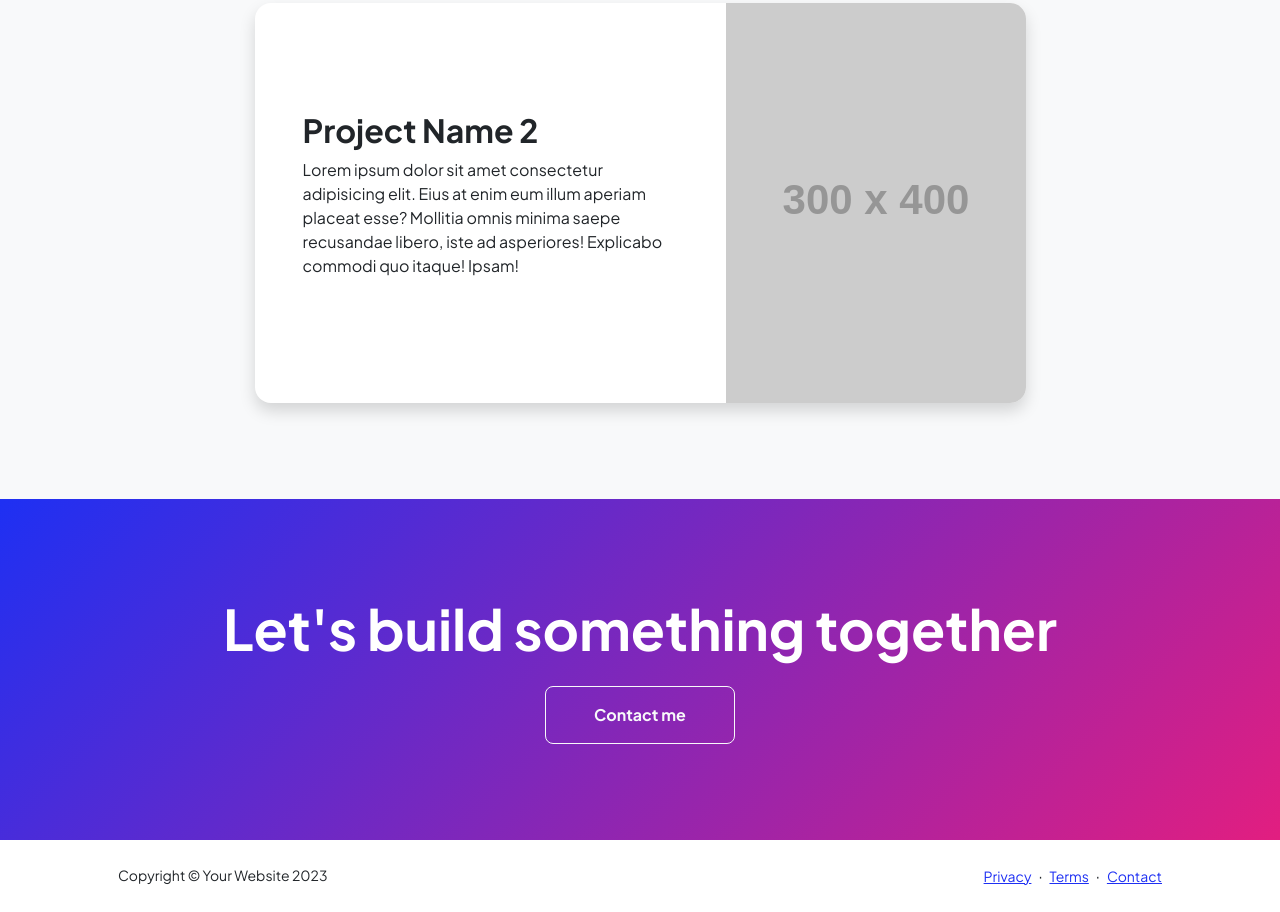
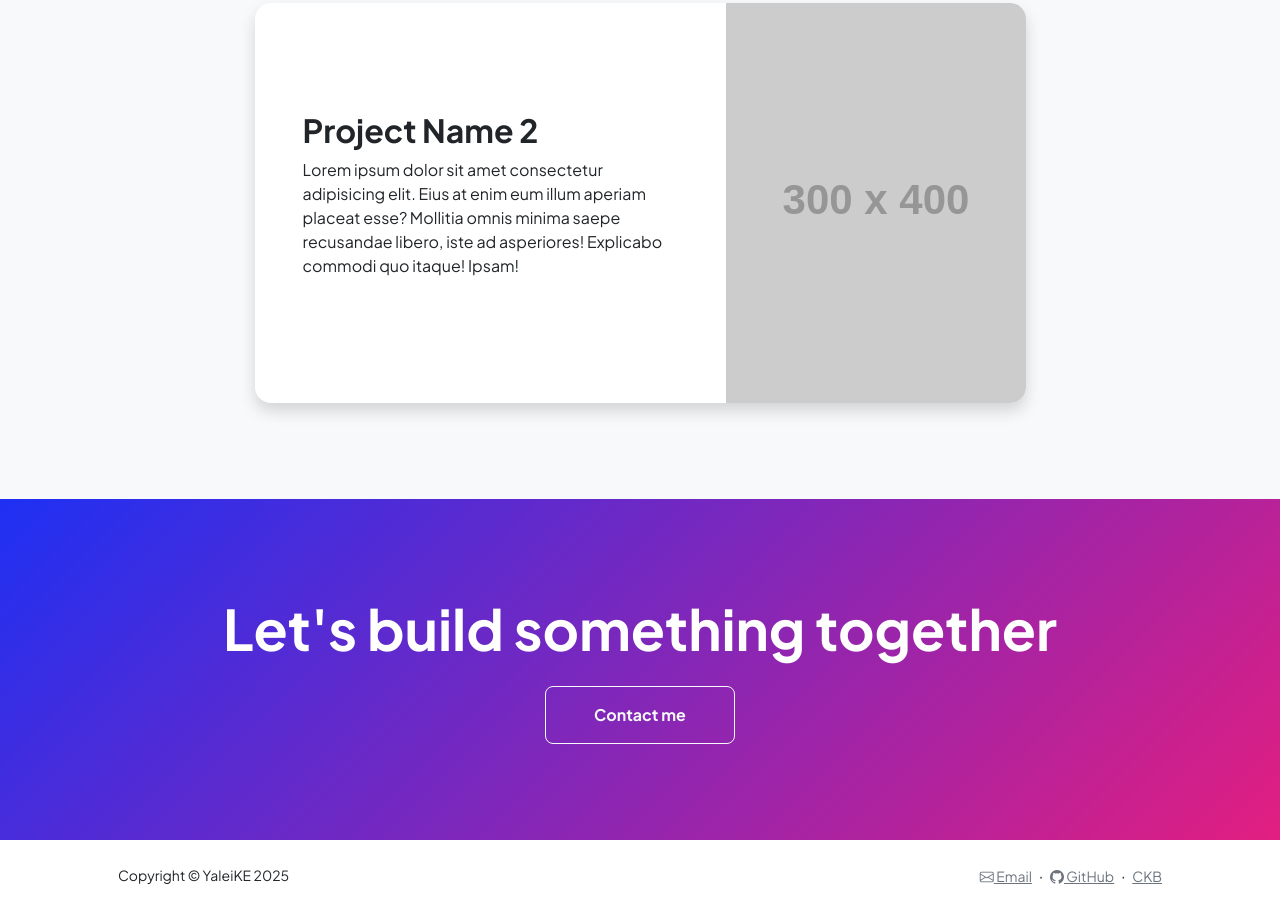
Before and after one commit to KeYalei/KeYalei.github.io, a plain HTML site: page projects.html in a window 1280 px wide. Shown: the part 671-1583 px from the top of the page. Drawn offline with nearby package versions, Linux system fonts and the light colour scheme; placeholder pictures from the web are drawn by us.

Commit message:
Update projects.html

```diff
--- a/projects.html
+++ b/projects.html
@@ -3,9 +3,9 @@
     <head>
         <meta charset="utf-8" />
         <meta name="viewport" content="width=device-width, initial-scale=1, shrink-to-fit=no" />
-        <meta name="description" content="" />
-        <meta name="author" content="" />
-        <title>Modern Business - Start Bootstrap Template</title>
+        <meta name="description" content="Yalei KE's Project" />
+        <meta name="author" content="Yalei KE" />
+        <title>Project | Yalei KE</title>
         <!-- Favicon-->
         <link rel="icon" type="image/x-icon" href="assets/favicon.ico" />
         <!-- Custom Google font-->
@@ -29,6 +29,9 @@
                             <li class="nav-item"><a class="nav-link" href="index.html">Home</a></li>
                             <li class="nav-item"><a class="nav-link" href="resume.html">Resume</a></li>
                             <li class="nav-item"><a class="nav-link" href="projects.html">Projects</a></li>
+                            <li class="nav-item"><a class="nav-link" href="publications.html">Publications</a></li>
+                            <li class="nav-item"><a class="nav-link" href="talks.html">Talks</a></li>
+                            <li class="nav-item"><a class="nav-link" href="life.html">Life</a></li>
                             <li class="nav-item"><a class="nav-link" href="contact.html">Contact</a></li>
                         </ul>
                     </div>
@@ -84,13 +87,13 @@
         <footer class="bg-white py-4 mt-auto">
             <div class="container px-5">
                 <div class="row align-items-center justify-content-between flex-column flex-sm-row">
-                    <div class="col-auto"><div class="small m-0">Copyright &copy; Your Website 2023</div></div>
+                    <div class="col-auto"><div class="small m-0">Copyright &copy; YaleiKE 2025</div></div>
                     <div class="col-auto">
-                        <a class="small" href="#!">Privacy</a>
+                        <a class="small text-muted" href="mailto:keyalei@pku.edu.cn"><i class="bi bi-envelope"></i> Email</a>
                         <span class="mx-1">&middot;</span>
-                        <a class="small" href="#!">Terms</a>
+                        <a class="small text-muted" href="https://github.com/KeYalei" target="_blank"><i class="bi bi-github"></i> GitHub</a>
                         <span class="mx-1">&middot;</span>
-                        <a class="small" href="#!">Contact</a>
+                        <a class="small text-muted" href="https://ckb.cngb.org/" target="_blank">CKB</a>
                     </div>
                 </div>
             </div>
```
